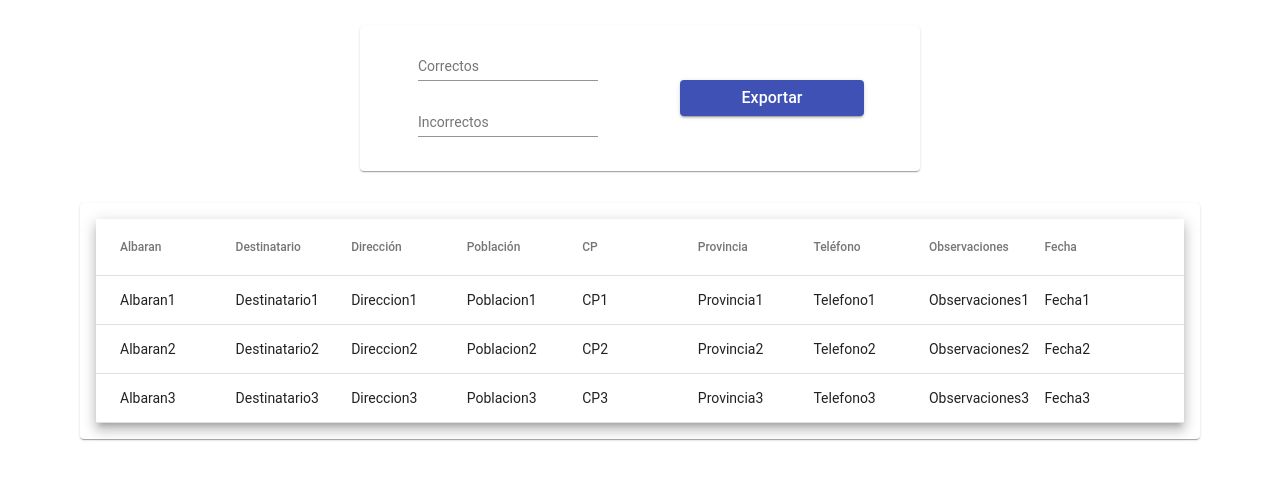
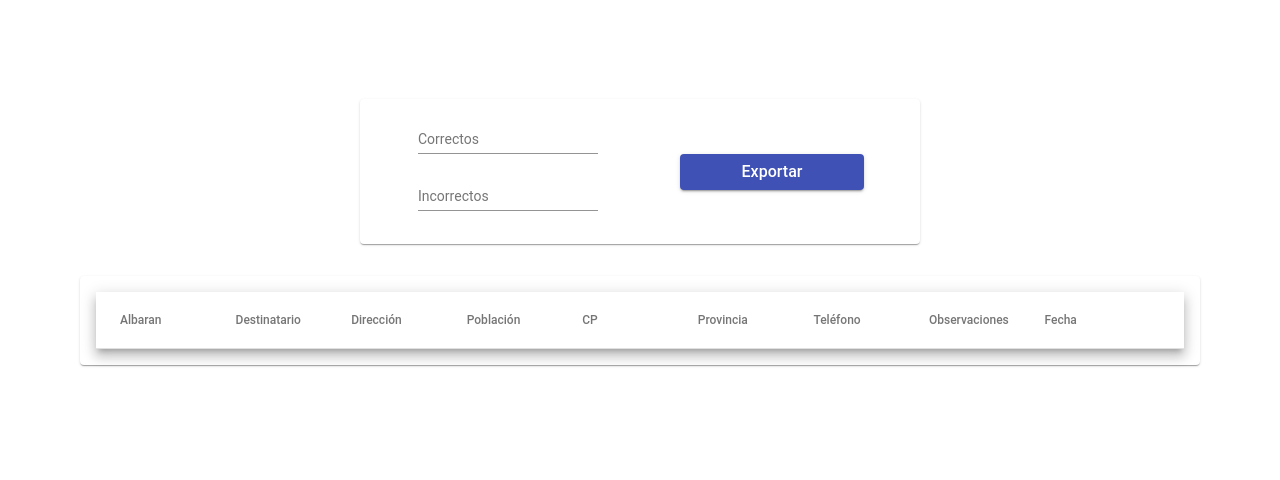
Before and after one commit to germmand/DeveloopPruebaFrontEnd, an Angular app: page /Exportboard in a window 1280 px wide. Shown: the part 136-616 px from the top of the page. Built offline with nearby package versions, Linux system fonts and the light colour scheme.

Commit message:
enviando data de dashboard a exportboard

```diff
--- a/src/app/components/dashboard/dashboard.component.ts
+++ b/src/app/components/dashboard/dashboard.component.ts
@@ -5,6 +5,7 @@ import { MatSnackBar } from '@angular/material';
 import { Router } from '@angular/router';
 
 import { DashboardService } from '../../services/dashboard.service';
+import { SharedDataService } from '../../services/shareddata.service';
 import { ValidacionEncargoModel } from '../../models/ValidacionEncargoModel';
 
 @Component({
@@ -17,7 +18,10 @@ export class DashboardComponent {
     private excelFile: File;
     private processingRequest: boolean;
 
-    constructor(private dashboardService: DashboardService, private snackBar: MatSnackBar, private router: Router) {
+    constructor(private dashboardService: DashboardService,
+                private snackBar: MatSnackBar,
+                private router: Router,
+                private sharedData : SharedDataService<ValidacionEncargoModel[]>) {
 
     }
 
@@ -58,6 +62,8 @@ export class DashboardComponent {
 
         this.dashboardService.postFile(this.excelFile).subscribe(response => {
             let validacionEncargos: ValidacionEncargoModel[] = response["Encargos"];
+            this.sharedData.putData(validacionEncargos);
+
             this.router.navigate(['/Exportboard']);
         }, error => {
             this.processingRequest = false;
--- a/src/app/components/exportboard/exportboard.component.html
+++ b/src/app/components/exportboard/exportboard.component.html
@@ -24,7 +24,7 @@
         <mat-card>
             <mat-card-content>
                 <div class="mat-elevation-z8">
-                    <mat-table #table [dataSource]="exampleData">
+                    <mat-table #table [dataSource]="gridData">
                         <!-- Columna Albaran -->
                         <ng-container matColumnDef="albaran">
                           <mat-header-cell *matHeaderCellDef> Albaran </mat-header-cell>
--- a/src/app/components/exportboard/exportboard.component.ts
+++ b/src/app/components/exportboard/exportboard.component.ts
@@ -1,7 +1,11 @@
 import { Component } from '@angular/core';
 import { FormControl } from '@angular/forms';
 
+import { Router } from '@angular/router';
+
 import { EncargoModel } from '../../models/EncargosModel';
+import { SharedDataService } from '../../services/shareddata.service';
+import { ValidacionEncargoModel } from '../../models/ValidacionEncargoModel';
 
 @Component({
     selector: 'app-exportboard',
@@ -13,43 +17,11 @@ export class ExportboardComponent {
     private incorrectInputControl : FormControl;
     private tableColumnsNames: string[];
 
-    private exampleData: EncargoModel[] = [{
-        EncargoId: 0,
-        Albaran: "Albaran1",
-        Destinatario: "Destinatario1",
-        Direccion: "Direccion1",
-        Poblacion: "Poblacion1",
-        CP: "CP1",
-        Provincia: "Provincia1",
-        Telefono: "Telefono1",
-        Observaciones: "Observaciones1",
-        Fecha: "Fecha1"
-    }, {
-        EncargoId: 0,
-        Albaran: "Albaran2",
-        Destinatario: "Destinatario2",
-        Direccion: "Direccion2",
-        Poblacion: "Poblacion2",
-        CP: "CP2",
-        Provincia: "Provincia2",
-        Telefono: "Telefono2",
-        Observaciones: "Observaciones2",
-        Fecha: "Fecha2"
-    }, {
-        EncargoId: 0,
-        Albaran: "Albaran3",
-        Destinatario: "Destinatario3",
-        Direccion: "Direccion3",
-        Poblacion: "Poblacion3",
-        CP: "CP3",
-        Provincia: "Provincia3",
-        Telefono: "Telefono3",
-        Observaciones: "Observaciones3",
-        Fecha: "Fecha3"
-    }];
+    private gridData: EncargoModel[];
 
-    constructor() {
-
+    constructor(private router: Router,
+                private sharedData: SharedDataService<ValidacionEncargoModel[]>) {
+        this.gridData = [];
     }
 
     ngOnInit() {
@@ -57,6 +29,15 @@ export class ExportboardComponent {
         this.incorrectInputControl = new FormControl();
 
         this.tableColumnsNames = ["albaran", "destinatario", "direccion", "poblacion", "cp", "provincia", "telefono", "observaciones", "fecha"];
+
+        let excelData: ValidacionEncargoModel[] = this.sharedData.fetchData();
+        if(excelData == null) {
+            return;
+        }
+
+        for(let i = 0; i < excelData.length; i++) {
+            this.gridData.push(excelData[i].Encargo);
+        }
     }
 
     OnKeyPress(event: Event): void {
--- a/src/app/feature/encargos.module.ts
+++ b/src/app/feature/encargos.module.ts
@@ -8,6 +8,7 @@ import { ExportboardComponent } from '../components/exportboard/exportboard.comp
 import { ReactiveFormsModule } from '@angular/forms';
 
 import { DashboardService } from '../services/dashboard.service';
+import { SharedDataService } from '../services/shareddata.service';
 
 @NgModule({
     imports: [
@@ -24,7 +25,8 @@ import { DashboardService } from '../services/dashboard.service';
         ExportboardComponent
     ],
     providers: [
-        DashboardService
+        DashboardService,
+        SharedDataService
     ]
 })
 export class EncargosModule {
--- /dev/null
+++ b/src/app/services/shareddata.service.ts
@@ -0,0 +1,19 @@
+import { Injectable } from '@angular/core';
+
+// Éste servicio se usará para pasar grandes cantidades de datos entre componentes de diferentes rutas.
+@Injectable()
+export class SharedDataService<T> {
+    private data: T;
+
+    constructor() {
+        this.data = null;
+    }
+
+    putData(data: T) {
+        this.data = data;
+    }
+
+    fetchData(): T {
+        return this.data;
+    }
+}
```
